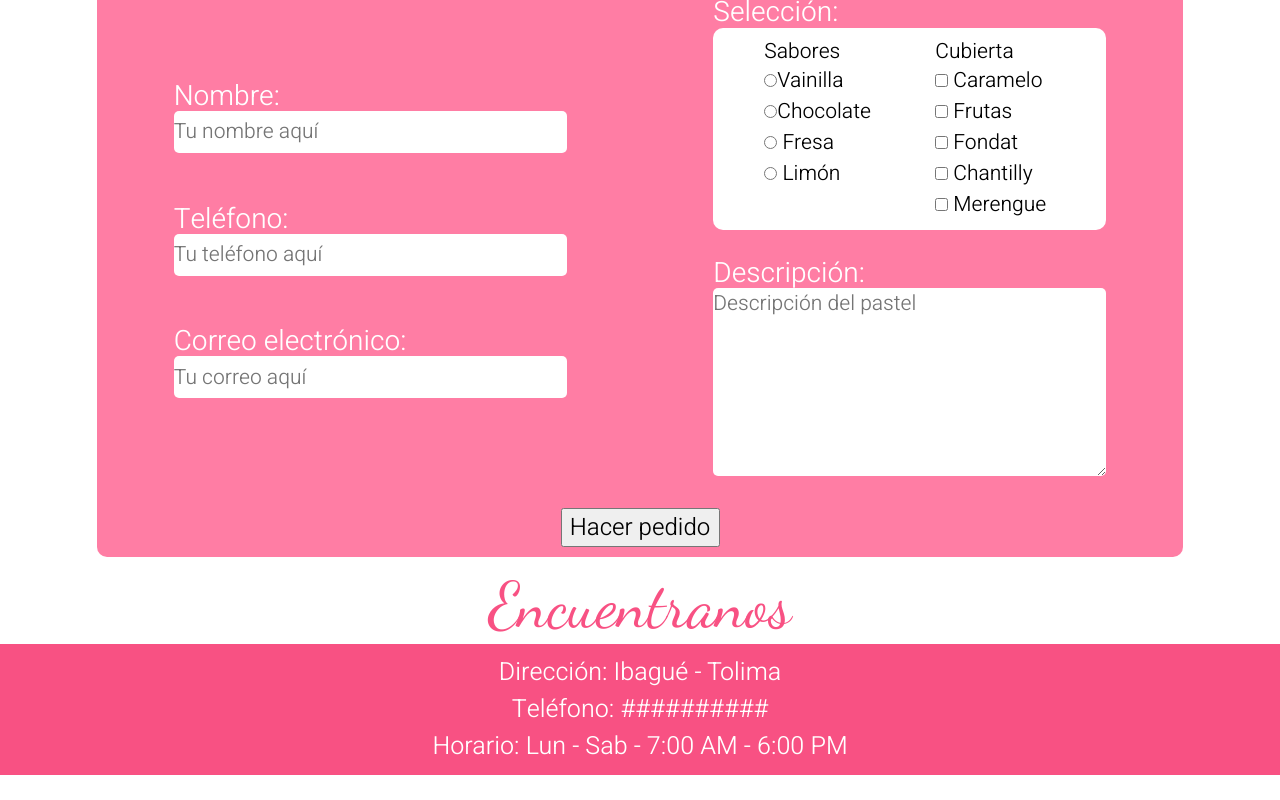
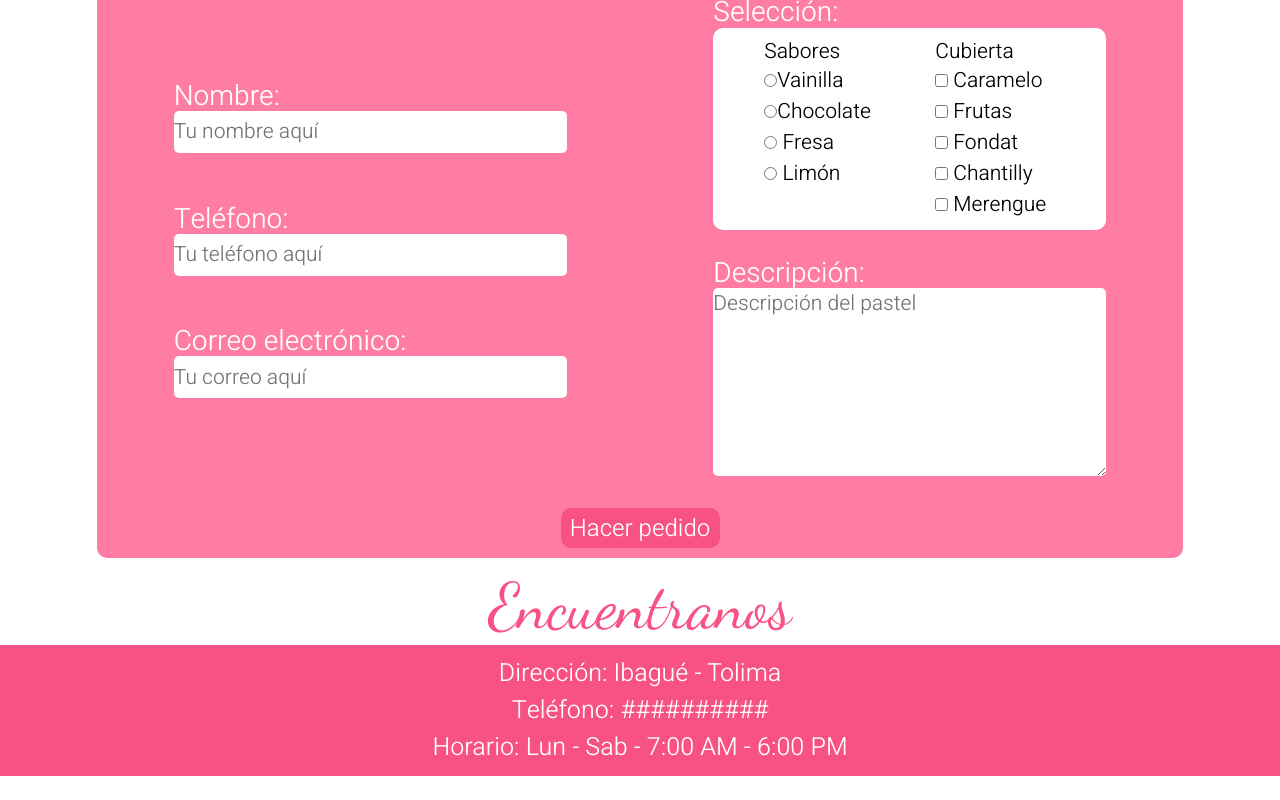
Before and after one commit to Deijux/pasteleria-madame-react, a React (Vite) app: page / in a window 1280 px wide. Shown: the part 2263-3063 px from the top of the page. Built offline with nearby package versions, Linux system fonts and the light colour scheme.

Commit message:
Se agregaron estilos al botón del formulario

```diff
--- a/src/components/FormOrder.module.css
+++ b/src/components/FormOrder.module.css
@@ -1,3 +1,9 @@
+:root {
+  --color-prin: #f85183;
+  --color-cajas: #ff7da4;
+  --color-font: #fff;
+}
+
 .formulario {
   width: 338px;
   background-color: var(--color-cajas);
@@ -78,6 +84,25 @@ input[type="email"] {
   border: none;
   margin: 6px 0px 0px 0px;
   font-size: 16px;
+}
+
+button {
+  background-color: var(--color-prin);
+  border: none;
+  color: var(--color-font);
+  border-radius: 10px;
+  width: 130px;
+  height: 40px;
+  font-size: 20px;
+  cursor: pointer;
+  cursor: pointer;
+  transition: 0.1s ease-in;
+}
+
+button:hover {
+  box-shadow: 0px 0px 16px 5px rgba(255, 255, 255, 0.75);
+  -webkit-box-shadow: 0px 0px 16px 5px rgba(255, 255, 255, 0.75);
+  -moz-box-shadow: 0px 0px 16px 5px rgba(255, 255, 255, 0.75);
 }
 
 @media (min-width: 481px) and (max-width: 768px) {
```
